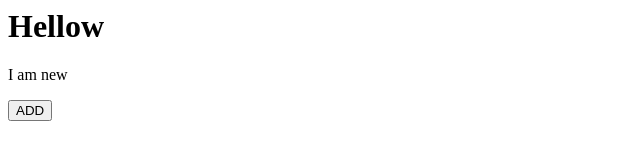
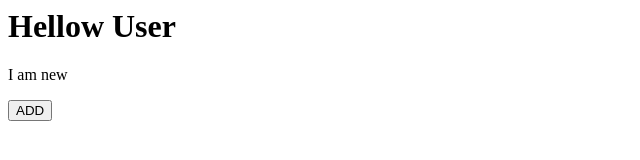
Before and after one commit to itsmoiz/demoapp, a plain HTML site: page index.html in a window 1280 px wide. Shown: the whole page, without its empty margins (0-640 px from the left). Drawn offline with Linux system fonts and the light colour scheme.

Commit message:
Update Heading

```diff
--- a/index.html
+++ b/index.html
@@ -1,3 +1,3 @@
-<h1>Hellow</h1>
+<h1>Hellow User</h1>
 <p>I am new </p>
 <button>ADD</button>
```
